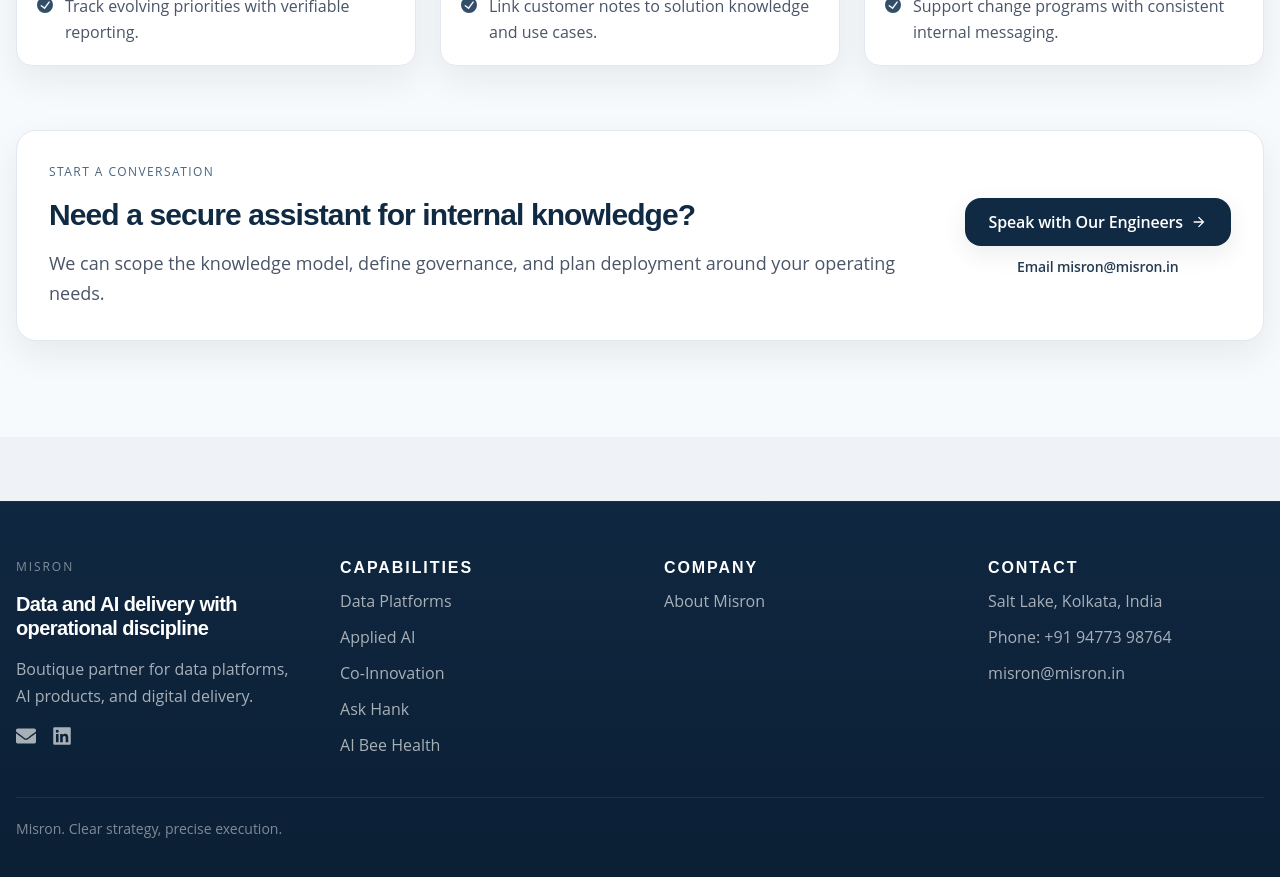
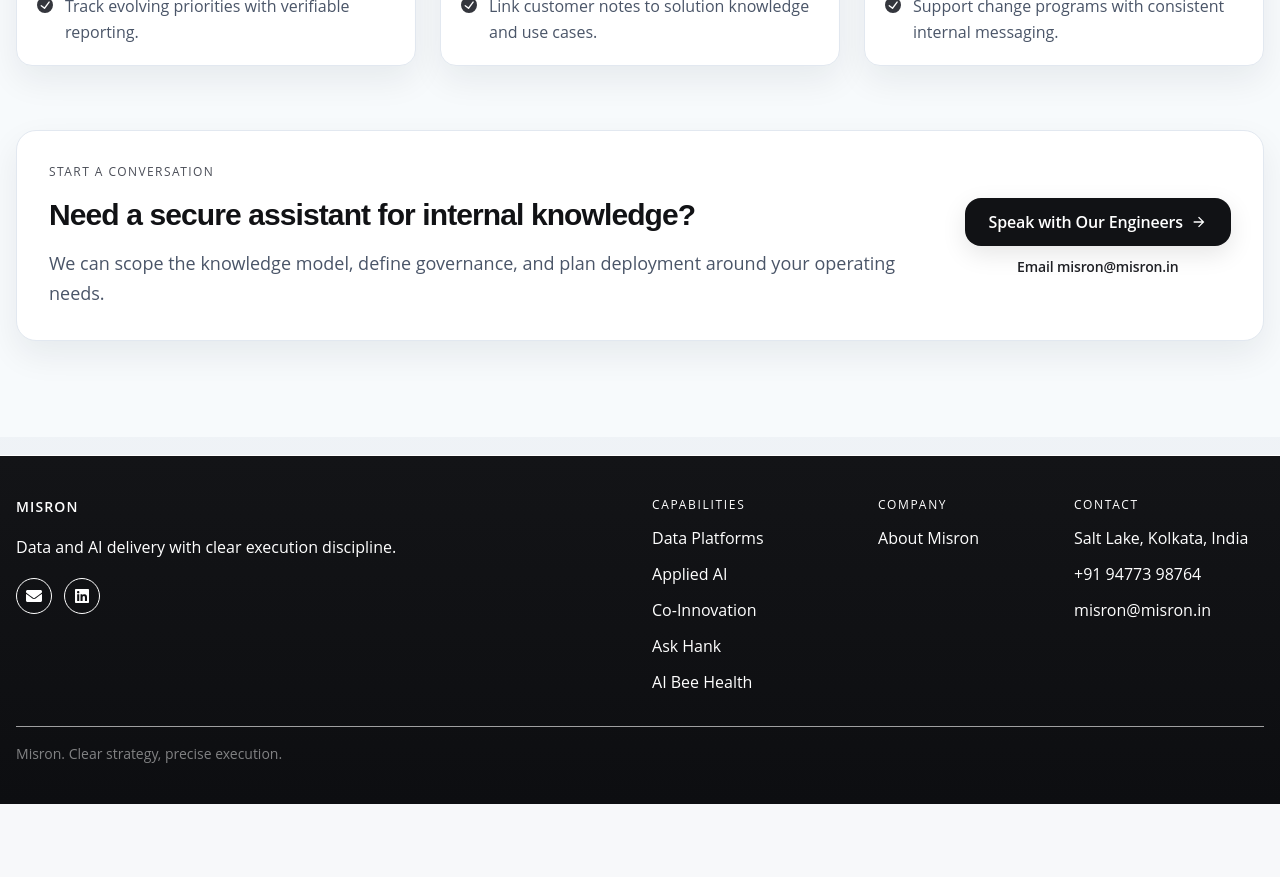
Before and after one commit to ambarishg/misron, a React (Vite) app: page /searchassistant in a window 1280 px wide. Shown: the part 2520-3397 px from the top of the page. After the commit the page ends 3324 px from the top, so only its background shows below. Built offline with nearby package versions, Linux system fonts and the light colour scheme.

Commit message:
UX changes

```diff
--- a/src/components/Footer.jsx
+++ b/src/components/Footer.jsx
@@ -1,11 +1,11 @@
 import {
   Box,
   Container,
-  Heading,
+  Divider,
   HStack,
   Icon,
   Link,
-  SimpleGrid,
+  Stack,
   Text,
   VStack,
   useColorModeValue,
@@ -24,37 +24,73 @@
 const companyLinks = [{ label: "About Misron", to: "/about" }];
 
 const Footer = () => {
-  const bg = useColorModeValue("linear-gradient(180deg, #0f2740 0%, #0b1f34 100%)", "gray.900");
-  const muted = useColorModeValue("whiteAlpha.700", "whiteAlpha.700");
+  const bg = useColorModeValue("linear-gradient(180deg, #131417 0%, #0d0e11 100%)", "gray.900");
+  const muted = useColorModeValue("whiteAlpha.720", "whiteAlpha.720");
   const hover = useColorModeValue("white", "white");
-  const borderColor = useColorModeValue("whiteAlpha.200", "whiteAlpha.200");
+  const subtle = useColorModeValue("whiteAlpha.540", "whiteAlpha.540");
+  const borderColor = useColorModeValue("whiteAlpha.140", "whiteAlpha.140");
 
   return (
-    <Box bg={bg} color="white" mt={16} borderTop="1px solid" borderColor={borderColor}>
-      <Container maxW="container.xl" py={{ base: 10, md: 14 }}>
-        <SimpleGrid columns={{ base: 1, md: 4 }} spacing={{ base: 8, md: 12 }}>
-          <VStack align="start" spacing={4}>
-            <Text fontSize="xs" textTransform="uppercase" letterSpacing="0.16em" color="whiteAlpha.600">
+    <Box bg={bg} color="white" mt={18} borderTop="1px solid" borderColor={borderColor}>
+      <Container maxW="container.xl" py={{ base: 8, md: 10 }}>
+        <Stack
+          direction={{ base: "column", lg: "row" }}
+          spacing={{ base: 8, lg: 10 }}
+          justify="space-between"
+          align={{ base: "stretch", lg: "start" }}
+        >
+          <VStack align="start" spacing={4} maxW="sm">
+            <Text fontSize="sm" fontWeight="semibold" letterSpacing="0.08em" textTransform="uppercase">
               Misron
             </Text>
-            <Heading size="md">Data and AI delivery with operational discipline</Heading>
-            <Text color={muted} lineHeight="1.7">
-              Boutique partner for data platforms, AI products, and digital delivery.
+            <Text color={muted} lineHeight="1.8">
+              Data and AI delivery with clear execution discipline.
             </Text>
-            <HStack spacing={4}>
-              <Link href="mailto:misron@misron.in" color={muted} _hover={{ color: hover }}>
-                <Icon as={FaEnvelope} boxSize={5} />
+            <HStack spacing={3}>
+              <Link
+                href="mailto:misron@misron.in"
+                display="inline-flex"
+                alignItems="center"
+                justifyContent="center"
+                w={9}
+                h={9}
+                borderRadius="full"
+                border="1px solid"
+                borderColor="whiteAlpha.140"
+                color={muted}
+                _hover={{ color: hover, borderColor: "whiteAlpha.260", bg: "whiteAlpha.080" }}
+              >
+                <Icon as={FaEnvelope} boxSize={4} />
               </Link>
-              <Link href="https://www.linkedin.com" isExternal color={muted} _hover={{ color: hover }}>
-                <Icon as={FaLinkedin} boxSize={5} />
+              <Link
+                href="https://www.linkedin.com"
+                isExternal
+                display="inline-flex"
+                alignItems="center"
+                justifyContent="center"
+                w={9}
+                h={9}
+                borderRadius="full"
+                border="1px solid"
+                borderColor="whiteAlpha.140"
+                color={muted}
+                _hover={{ color: hover, borderColor: "whiteAlpha.260", bg: "whiteAlpha.080" }}
+              >
+                <Icon as={FaLinkedin} boxSize={4} />
               </Link>
             </HStack>
           </VStack>
 
-          <VStack align="start" spacing={3}>
-            <Heading size="sm" textTransform="uppercase" letterSpacing="0.12em">
+          <Stack
+            direction={{ base: "column", sm: "row" }}
+            spacing={{ base: 8, sm: 12, lg: 14 }}
+            flex={1}
+            justify={{ lg: "flex-end" }}
+          >
+            <VStack align="start" spacing={3} minW={{ sm: "170px" }}>
+              <Text fontSize="xs" textTransform="uppercase" letterSpacing="0.14em" color={subtle}>
                 Capabilities
-            </Heading>
+              </Text>
               {capabilityLinks.map((item) => (
                 <Link key={item.label} as={RouterLink} to={item.to} color={muted} _hover={{ color: hover }}>
                   {item.label}
@@ -62,10 +98,10 @@
               ))}
             </VStack>
 
-          <VStack align="start" spacing={3}>
-            <Heading size="sm" textTransform="uppercase" letterSpacing="0.12em">
+            <VStack align="start" spacing={3} minW={{ sm: "140px" }}>
+              <Text fontSize="xs" textTransform="uppercase" letterSpacing="0.14em" color={subtle}>
                 Company
-            </Heading>
+              </Text>
               {companyLinks.map((item) => (
                 <Link key={item.label} as={RouterLink} to={item.to} color={muted} _hover={{ color: hover }}>
                   {item.label}
@@ -73,21 +109,33 @@
               ))}
             </VStack>
 
-          <VStack align="start" spacing={3}>
-            <Heading size="sm" textTransform="uppercase" letterSpacing="0.12em">
+            <VStack align="start" spacing={3} minW={{ sm: "190px" }}>
+              <Text fontSize="xs" textTransform="uppercase" letterSpacing="0.14em" color={subtle}>
                 Contact
-            </Heading>
+              </Text>
               <Text color={muted}>Salt Lake, Kolkata, India</Text>
-            <Text color={muted}>Phone: +91 94773 98764</Text>
+              <Link href="tel:+919477398764" color={muted} _hover={{ color: hover }}>
+                +91 94773 98764
+              </Link>
               <Link href="mailto:misron@misron.in" color={muted} _hover={{ color: hover }}>
                 misron@misron.in
               </Link>
             </VStack>
-        </SimpleGrid>
-        <Box mt={{ base: 8, md: 10 }} pt={5} borderTop="1px solid" borderColor="whiteAlpha.200">
+          </Stack>
+        </Stack>
+
+        <Divider mt={{ base: 7, md: 8 }} borderColor="whiteAlpha.120" />
+        <Box pt={4}>
+          <Stack
+            direction={{ base: "column", md: "row" }}
+            spacing={{ base: 2, md: 6 }}
+            justify="space-between"
+            align={{ base: "start", md: "center" }}
+          >
             <Text color="whiteAlpha.600" fontSize="sm">
               Misron. Clear strategy, precise execution.
             </Text>
+          </Stack>
         </Box>
       </Container>
     </Box>
--- a/src/index.css
+++ b/src/index.css
@@ -2,7 +2,7 @@
   font-family: "Open Sans", sans-serif;
   line-height: 1.5;
   font-weight: 400;
-  color: #102a43;
+  color: #111215;
   background: #f7f8fa;
   font-synthesis: none;
   text-rendering: optimizeLegibility;
@@ -23,9 +23,9 @@
   margin: 0;
   min-width: 320px;
   min-height: 100vh;
-  color: #102a43;
+  color: #111215;
   background:
-    radial-gradient(circle at top left, rgba(188, 204, 220, 0.2), transparent 32%),
+    radial-gradient(circle at top left, rgba(31, 32, 37, 0.08), transparent 32%),
     linear-gradient(180deg, #f8fafc 0%, #f2f5f8 46%, #eef2f6 100%);
 }
 
@@ -40,6 +40,6 @@
 }
 
 ::selection {
-  background: rgba(51, 78, 104, 0.2);
-  color: #102a43;
+  background: rgba(31, 32, 37, 0.16);
+  color: #111215;
 }
--- a/src/theme.js
+++ b/src/theme.js
@@ -9,22 +9,22 @@
     "2xl": "28px",
   },
   shadows: {
-    outline: "0 0 0 3px rgba(16, 42, 67, 0.14)",
-    elevated: "0 18px 44px rgba(15, 23, 42, 0.08)",
-    crisp: "0 8px 24px rgba(15, 23, 42, 0.08)",
+    outline: "0 0 0 3px rgba(24, 24, 27, 0.14)",
+    elevated: "0 18px 44px rgba(9, 9, 11, 0.12)",
+    crisp: "0 8px 24px rgba(9, 9, 11, 0.1)",
   },
   colors: {
     brand: {
-      50: "#F2F6F9",
-      100: "#D9E2EC",
-      200: "#BCCCDC",
-      300: "#9FB3C8",
-      400: "#829AB1",
-      500: "#627D98",
-      600: "#486581",
-      700: "#334E68",
-      800: "#243B53",
-      900: "#102A43",
+      50: "#F6F6F7",
+      100: "#E7E7EA",
+      200: "#D1D1D6",
+      300: "#B0B1B8",
+      400: "#888A94",
+      500: "#656873",
+      600: "#4B4E58",
+      700: "#34363D",
+      800: "#1F2025",
+      900: "#111215",
     },
     accent: {
       50: "#F7F4EF",
@@ -49,7 +49,7 @@
         minHeight: "100%",
       },
       body: {
-        color: "#102A43",
+        color: "#111215",
         bg: "linear-gradient(180deg, #F8FAFC 0%, #F2F5F8 46%, #EEF2F6 100%)",
       },
       "::placeholder": {
@@ -118,7 +118,7 @@
             props.colorScheme === "whiteAlpha"
               ? "whiteAlpha.300"
               : props.colorScheme === "blackAlpha"
-                ? "rgba(16, 42, 67, 0.16)"
+                ? "rgba(17, 18, 21, 0.18)"
                 : "brand.200",
           color: props.colorScheme === "whiteAlpha" ? "white" : "brand.900",
           bg: props.colorScheme === "whiteAlpha" ? "whiteAlpha.50" : "rgba(255,255,255,0.72)",
```
Also changed, not shown: 1 other file (tests, documents, lock files or other folders). Lines whose indentation alone changed are shown as unchanged.
